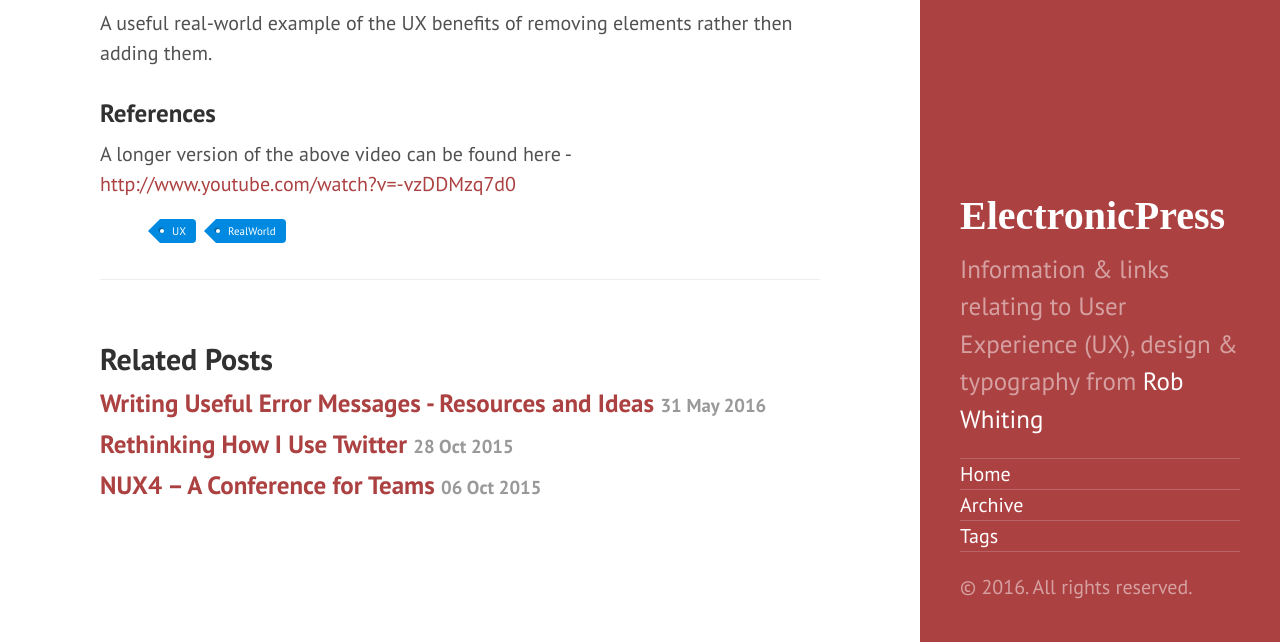
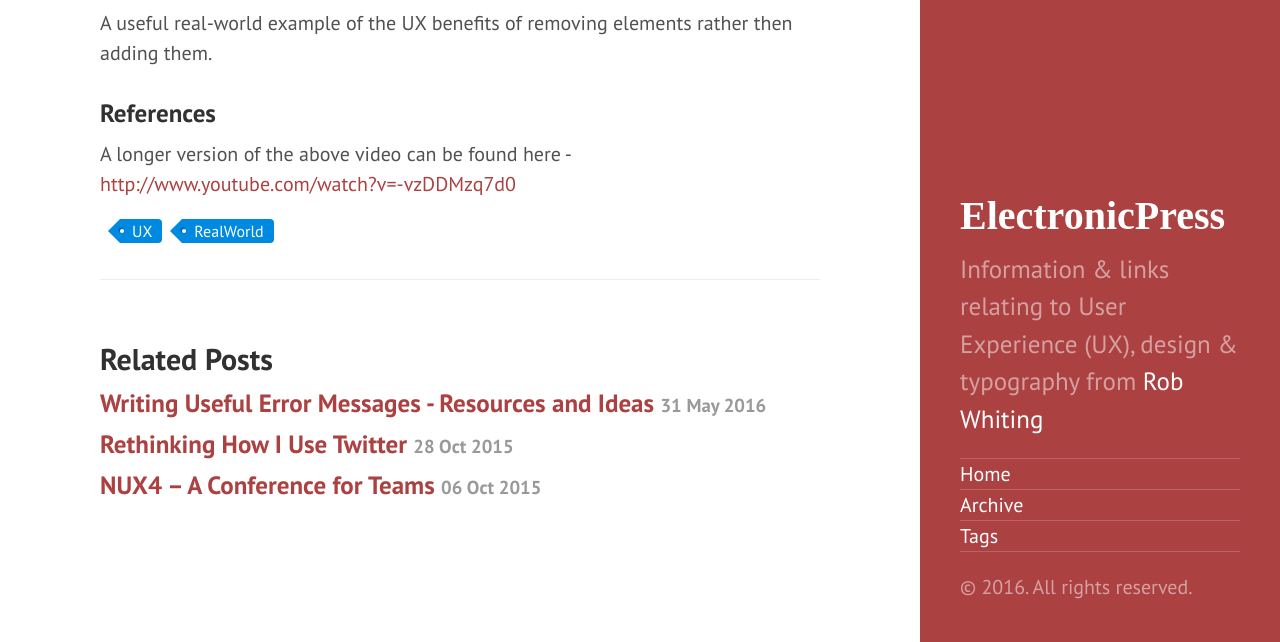
Before and after one commit to whitingx/whitingx.github.io, a Jekyll site: the page built from _posts/2013-04-24-improving-ux-by-removing-features.md, in a window 1280 px wide and 1217 px high. Shown: the part 575-1217 px from the top of the window. Built offline with Jekyll 4.4.1, drawn with Linux system fonts in a browser that asks for light colours; some web fonts are replaced; comment, search, counter and statistics services are not loaded.

Commit message:
tag staying fixes

```diff
--- a/public/css/hyde.css
+++ b/public/css/hyde.css
@@ -267,14 +267,8 @@ a.sidebar-nav-item:focus {
   margin: -10px 0 20px 5px;
 }
 
-.tagged {
-    /*border-left: 4px solid #ac4142;
-    background: rgba(172, 65, 66, 0.08);*/
-}
-
-.tagged p {
-    /*float: left;
-    padding: 8px 6px 0 12px;*/
+.tags {
+  padding: 0;
 }
 
 .tag {
@@ -292,20 +286,11 @@ a.sidebar-nav-item:focus {
 	}
 
 .tag a {
-    /*background: rgba(255, 0, 47, 0.11);
-    text-align: center;
-    border-radius: 10px;
-    list-style: none;
-    padding: 3px 15px;
-    font-family: monospace;
-    font-size: .8em;
-    display: inline-flex;
-    margin: 6px;
-    border: 1px solid rgba(255, 0, 0, 0.26);*/
   margin-left:20px;
   padding:0 10px 0 12px;
   background:#0089e0;
   color:#fff !important;
+  font-size: .8em;
   text-decoration:none;
   -moz-border-radius-bottomright:4px;
   -webkit-border-bottom-right-radius:4px;
```
Lines whose indentation alone changed are shown as unchanged.
